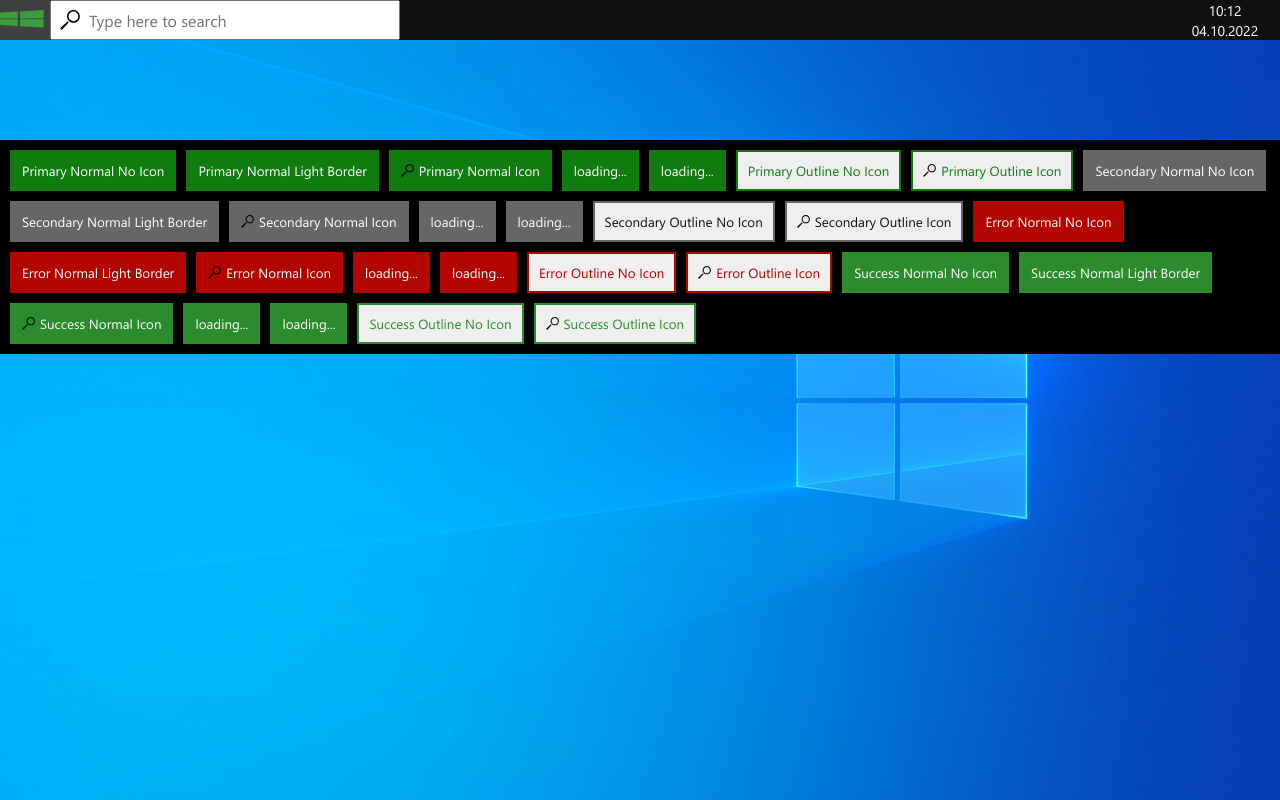
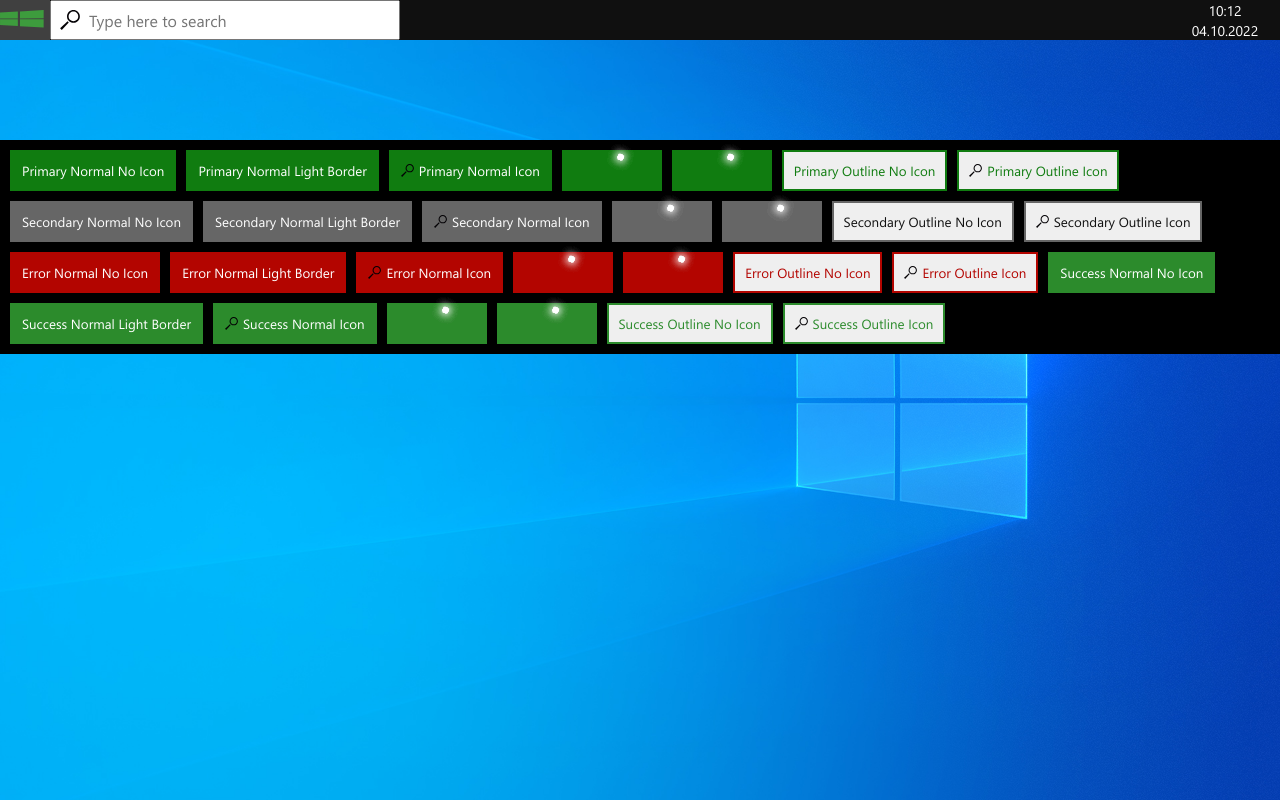
Before and after one commit to damian08k/windows-10-bs, a React app: page / in a window 1280 px wide. Both pictures are taken after a click on the button "Primary Normal No Icon". Built offline with nearby package versions, Linux system fonts and the light colour scheme.

Commit message:
WIP: create loader animation in framer motion

```diff
--- a/package.json
+++ b/package.json
@@ -20,6 +20,7 @@
     "@types/styled-components": "^5.1.15",
     "@types/uuid": "^8.3.4",
     "formik": "^2.2.9",
+    "framer-motion": "^7.3.2",
     "polished": "^4.1.4",
     "react": "^18.1.0",
     "react-dom": "^18.1.0",
--- a/src/components/_commons/Button/Button.module.css
+++ b/src/components/_commons/Button/Button.module.css
@@ -8,6 +8,7 @@
 
 .loading {
   /* width: 100px; */
+  min-width: 100px;
   cursor: default;
 }
 
--- a/src/components/_commons/Button/Button.tsx
+++ b/src/components/_commons/Button/Button.tsx
@@ -1,6 +1,8 @@
 import { FC, ReactNode } from 'react';
 
 import { ButtonMode, ButtonState, ButtonType } from 'types/components/common/button/button.type';
+
+import Loader from '_commons/Loader/Loader';
 
 import mergeClasses from 'utils/mergeClasses';
 
@@ -47,9 +49,7 @@ const Button: FC<Props> = ({
           <span className={classes.value}>{value}</span>
         </>
       ) : (
-        <>
-          <p>loading...</p>
-        </>
+        <Loader />
       )}
     </button>
   );
--- /dev/null
+++ b/src/components/_commons/Button/animations/circleAnimation.ts
@@ -0,0 +1,52 @@
+import { AnimationProps } from 'framer-motion';
+
+export const circleAnimation: AnimationProps = {
+  initial: {
+    rotate: 225,
+    opacity: 0,
+  },
+  animate: {
+    rotate: [225, 345, 455, 690, 815, 945, 945, 945],
+    opacity: [1, 1, 1, 1, 1, 1, 0, 0],
+  },
+  transition: {
+    times: [0, 0.07, 0.3, 0.39, 0.7, 0.75, 0.76, 1],
+    duration: 5.5,
+    repeat: Infinity,
+    delay: 0.2 * Math.random(),
+  },
+};
+
+// export const parent: AnimationProps = {
+//   variants: {
+//     init: {
+//       opacity: 0,
+//     },
+//     rot: {
+//       opacity: 1,
+//       transition: {
+//         staggerChildren: 0.24,
+//       },
+//     },
+//   },
+// };
+// export const circleAnimation: AnimationProps = {
+//   variants: {
+//     init: {
+//       opacity: 0,
+//       rotate: 225,
+//     },
+//     rot: {
+//       rotate: [225, 345, 455, 690, 815, 945, 945, 945],
+//       opacity: [1, 1, 1, 1, 1, 1, 0, 0],
+//       transition: {
+//         duration: 5.5,
+//         repeat: Infinity,
+//       },
+//     },
+//   },
+//   exit: {
+//     opacity: 0,
+//     rotate: 945,
+//   },
+// };
--- /dev/null
+++ b/src/components/_commons/Loader/Loader.module.css
@@ -0,0 +1,73 @@
+.root {
+  display: flex;
+  justify-content: center;
+  align-items: center;
+}
+.root .dot {
+  position: absolute;
+  width: 28px;
+  height: 38px;
+  opacity: 0;
+  /* transform: rotate(225deg);
+  animation-iteration-count: infinite;
+  animation-name: orbit;
+  animation-duration: 5.5s; */
+}
+.root .dot:after {
+  content: '';
+  position: absolute;
+  width: 6px;
+  height: 6px;
+  border-radius: 5px;
+  background: #fff;
+  box-shadow: 0 0 9px rgba(255, 255, 255, 0.7);
+}
+/* .root .dot:nth-child(2) {
+  animation-delay: 240ms;
+}
+.root .dot:nth-child(3) {
+  animation-delay: 480ms;
+}
+.root .dot:nth-child(4) {
+  animation-delay: 720ms;
+}
+.root .dot:nth-child(5) {
+  animation-delay: 960ms;
+} */
+
+/* @keyframes orbit {
+  0% {
+    transform: rotate(225deg);
+    opacity: 1;
+    animation-timing-function: ease-out;
+  }
+  7% {
+    transform: rotate(345deg);
+    animation-timing-function: linear;
+  }
+  30% {
+    transform: rotate(455deg);
+    animation-timing-function: ease-in-out;
+  }
+  39% {
+    transform: rotate(690deg);
+    animation-timing-function: linear;
+  }
+  70% {
+    transform: rotate(815deg);
+    opacity: 1;
+    animation-timing-function: ease-out;
+  }
+  75% {
+    transform: rotate(945deg);
+    animation-timing-function: ease-out;
+  }
+  76% {
+    transform: rotate(945deg);
+    opacity: 0;
+  }
+  100% {
+    transform: rotate(945deg);
+    opacity: 0;
+  }
+} */
--- /dev/null
+++ b/src/components/_commons/Loader/Loader.tsx
@@ -0,0 +1,20 @@
+import { motion } from 'framer-motion';
+import { FC } from 'react';
+
+import { circleAnimation } from '_commons/Button/animations/circleAnimation';
+
+import classes from './Loader.module.css';
+
+const Loader: FC = () => {
+  return (
+    <motion.div className={classes.root}>
+      <motion.div className={classes.dot} {...circleAnimation} />
+      <motion.div className={classes.dot} {...circleAnimation} />
+      <motion.div className={classes.dot} {...circleAnimation} />
+      <motion.div className={classes.dot} {...circleAnimation} />
+      <motion.div className={classes.dot} {...circleAnimation} />
+    </motion.div>
+  );
+};
+
+export default Loader;
```
Also changed, not shown: 1 other file (tests, documents, lock files or other folders).
